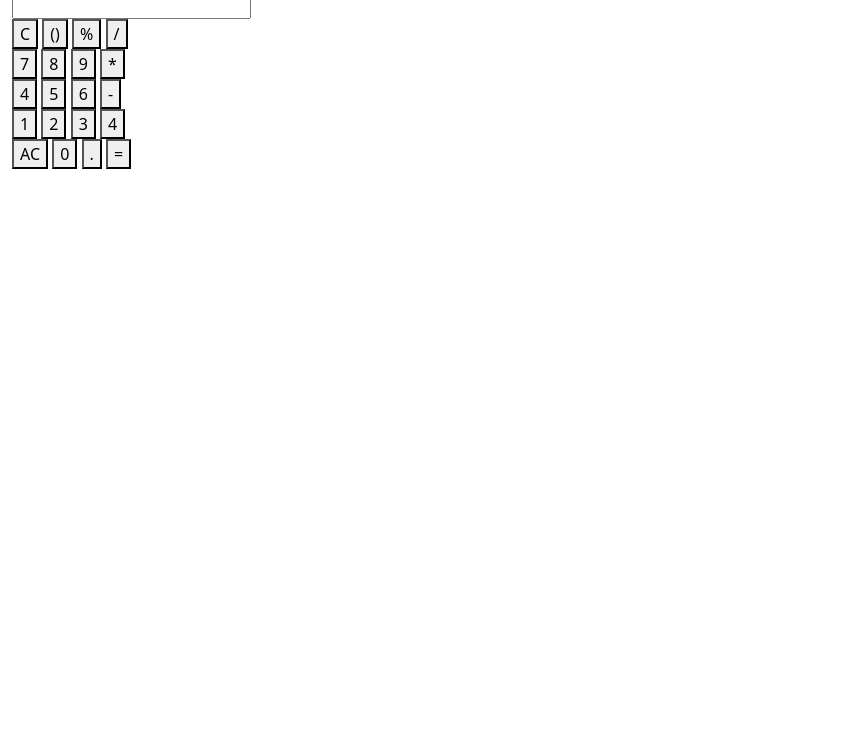
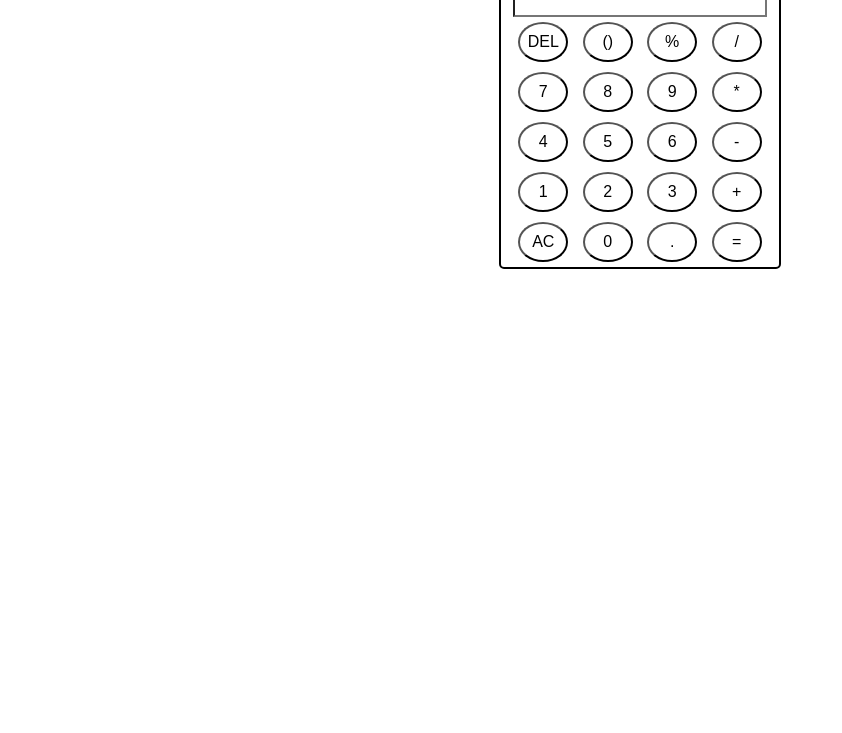
Before and after one commit to erukuno/Jscalculator, a plain HTML site: page index.html in a window 1280 px wide. Shown: the part 67-800 px from the top of the page, without its empty margins (0-842 px from the left). Drawn offline with nearby package versions, Linux system fonts and the light colour scheme.

Commit message:
javascript calculator fully working

```diff
--- a/index.html
+++ b/index.html
@@ -9,47 +9,90 @@
       integrity="sha384-EVSTQN3/azprG1Anm3QDgpJLIm9Nao0Yz1ztcQTwFspd3yD65VohhpuuCOmLASjC"
       crossorigin="anonymous"
     />
-    <link href="styles.css" rel="stylesheet" />
+    <link href="style.css" rel="stylesheet" />
     <!-- Add your custom CSS file -->
     <title>Document</title>
   </head>
   <body>
     <h1>Scientific Calculator</h1>
     <section class="calc">
-      <div class="container-fluid">
+      <div class="container">
         <div class="row">
           <div class="calculator">
-            <input type="text" id="display" readonly />
+            <div id="display"><input type="text" value="0" readonly /></div>
             <div class="buttons">
               <div>
-                <button onclick="clearDisplay()">C</button>
-                <button>()</button>
-                <button>%</button>
-                <button>/</button>
+                <button
+                  class="calculator-button"
+                  onclick="deleteDisplay('DEL')"
+                >
+                  DEL
+                </button>
+                <button class="calculator-button" onclick="addToDisplay('()')">
+                  ()
+                </button>
+                <button class="calculator-button" onclick="addToDisplay('%')">
+                  %
+                </button>
+                <button class="calculator-button" onclick="addToDisplay('/')">
+                  /
+                </button>
               </div>
               <div>
-                <button>7</button>
-                <button>8</button>
-                <button>9</button>
-                <button>*</button>
+                <button class="calculator-button" onclick="addToDisplay('7')">
+                  7
+                </button>
+                <button class="calculator-button" onclick="addToDisplay('8')">
+                  8
+                </button>
+                <button class="calculator-button" onclick="addToDisplay('9')">
+                  9
+                </button>
+                <button class="calculator-button" onclick="addToDisplay('*')">
+                  *
+                </button>
               </div>
               <div>
-                <button>4</button>
-                <button>5</button>
-                <button>6</button>
-                <button>-</button>
+                <button class="calculator-button" onclick="addToDisplay('4')">
+                  4
+                </button>
+                <button class="calculator-button" onclick="addToDisplay('5')">
+                  5
+                </button>
+                <button class="calculator-button" onclick="addToDisplay('6')">
+                  6
+                </button>
+                <button class="calculator-button" onclick="addToDisplay('-')">
+                  -
+                </button>
               </div>
               <div>
-                <button>1</button>
-                <button>2</button>
-                <button>3</button>
-                <button>4</button>
+                <button class="calculator-button" onclick="addToDisplay('1')">
+                  1
+                </button>
+                <button class="calculator-button" onclick="addToDisplay('2')">
+                  2
+                </button>
+                <button class="calculator-button" onclick="addToDisplay('3')">
+                  3
+                </button>
+                <button class="calculator-button" onclick="addToDisplay('+')">
+                  +
+                </button>
               </div>
               <div>
-                <button>AC</button>
-                <button>0</button>
-                <button>.</button>
-                <button>=</button>
+                <button class="calculator-button" onclick="clearDisplay('')">
+                  AC
+                </button>
+                <button class="calculator-button" onclick="addToDisplay('0')">
+                  0
+                </button>
+                <button class="calculator-button" onclick="addToDisplay('.')">
+                  .
+                </button>
+                <button class="calculator-button" onclick="calculate()">
+                  =
+                </button>
               </div>
             </div>
           </div>
--- a/script.js
+++ b/script.js
@@ -0,0 +1,31 @@
+let displayValue = "0";
+
+function addToDisplay(value) {
+  if (displayValue === "0" && value !== ".") {
+    displayValue = "";
+  }
+  displayValue += value;
+  updateDisplay(displayValue);
+}
+
+function clearDisplay() {
+  displayValue = "0";
+  updateDisplay(displayValue);
+}
+
+function calculate() {
+  try {
+    displayValue = eval(displayValue);
+    updateDisplay(displayValue);
+  } catch (error) {
+    displayValue = "Error";
+    updateDisplay(displayValue);
+  }
+}
+function deleteDisplay() {
+  displayValue = displayValue.slice(0, -1);
+  updateDisplay(displayValue);
+}
+function updateDisplay(value) {
+  document.getElementById("display").textContent = value;
+}
--- a/style.css
+++ b/style.css
@@ -3,4 +3,41 @@
   padding: 0;
   box-sizing: border-box;
   font-family: Arial, sans-serif;
+  background-color: white;
 }
+h1 {
+  display: flex;
+  align-items: center;
+  justify-content: center;
+  font-size: 16px;
+}
+
+.container {
+  display: flex;
+  align-items: center;
+  justify-content: center;
+}
+.calculator {
+  border: 2px solid black;
+  border-radius: 5px;
+}
+.buttons {
+  background-color: black;
+}
+input {
+  width: 100%;
+  height: 50px;
+  margin: auto;
+  margin-top: 5px;
+}
+
+button {
+  border-radius: 50%;
+  width: 50px;
+  margin: 5px;
+  height: 40px;
+  cursor: pointer;
+}
+button:hover {
+  color: #000; /* Change border color to black on hover */
+}
```
